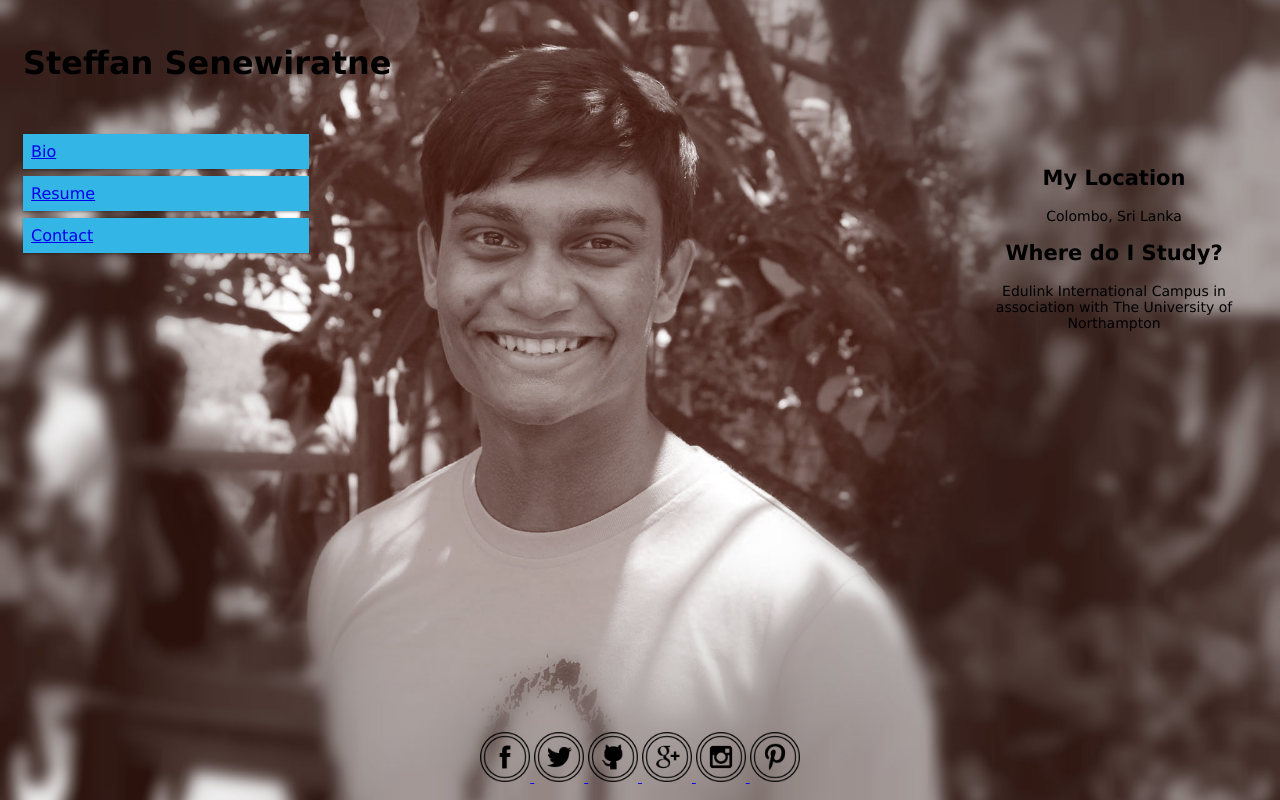
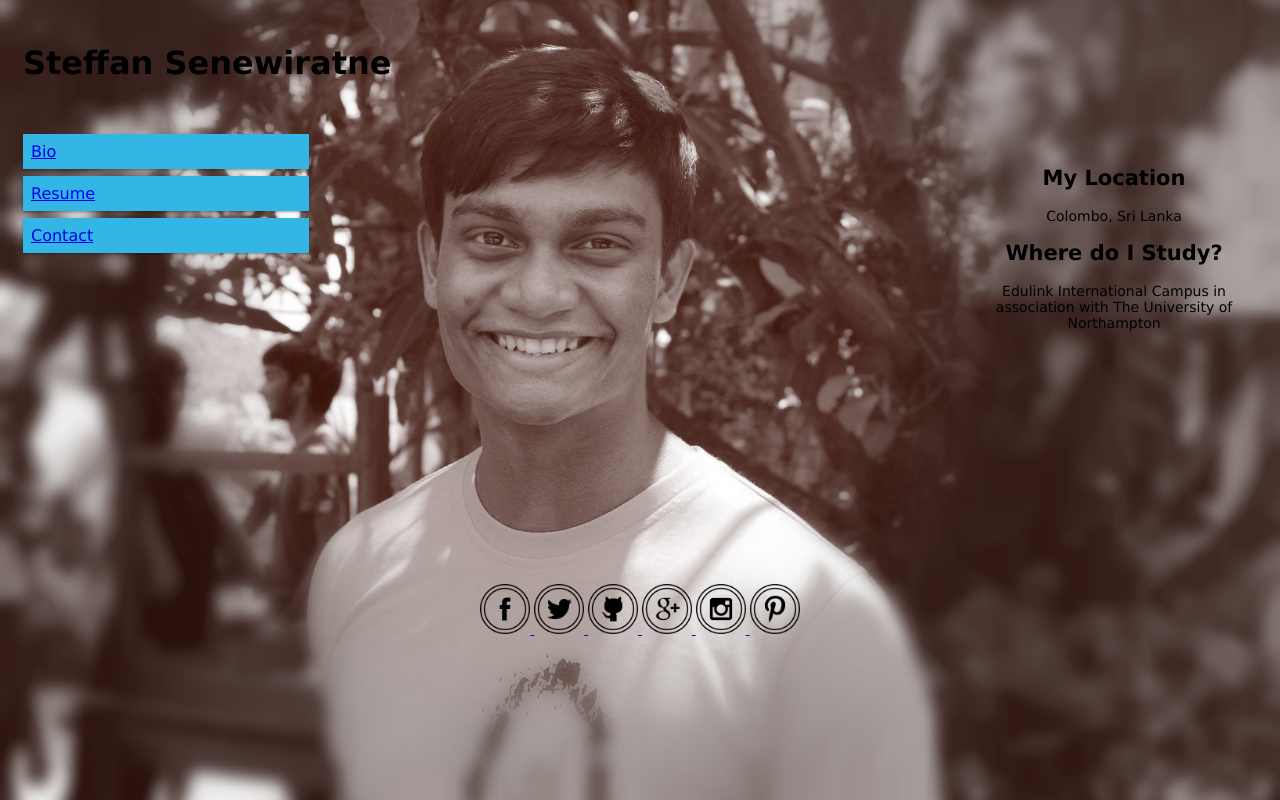
Before and after one commit to steffanas/steffanas.github.io, a plain HTML site: page index.html in a window 1280 px wide. Drawn offline with Linux system fonts and the light colour scheme.

Commit message:
Add files via upload

```diff
--- a/css/web.css
+++ b/css/web.css
@@ -56,10 +56,10 @@ html {
     color: black;
     text-align: center;
     font-size: 12px;
-	position:fixed;
+	position:relative;
 	bottom:0px;
 	width:100%;
-	left:0px;
+	right:0px;
 }
 
 
```
